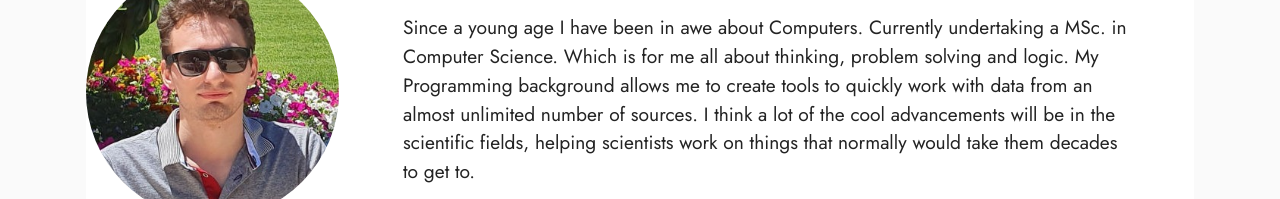
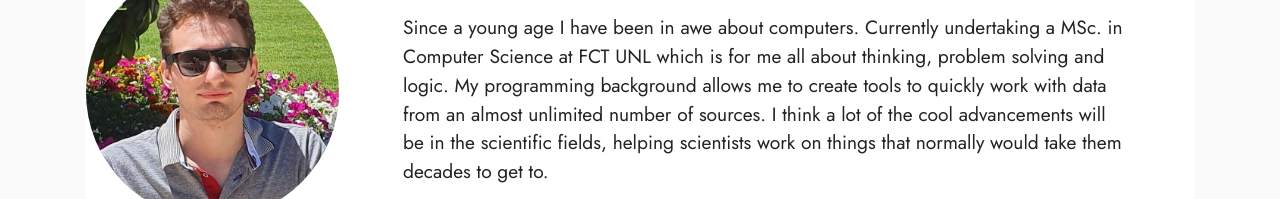
Before and after one commit to denisov93/tacticaldesign, a plain HTML site: page 41936.html in a window 1280 px wide. Shown: the part 216-415 px from the top of the page. Drawn offline with Linux system fonts and the light colour scheme.

Commit message:
Personal Profile Update

```diff
--- a/41936.html
+++ b/41936.html
@@ -66,9 +66,9 @@
                             <h6 class="card-subtitle mbr-fonts-style mb-3 display-4">
                                 <strong>Computer Scientist</strong></h6>
                             <p class="mbr-text mbr-fonts-style display-7">
-                                Since a young age I have been in awe about Computers.
-                                Currently undertaking a MSc. in Computer Science. Which is for me all about thinking, problem solving and logic.
-                                My Programming background allows me to create tools to quickly work with data from an almost unlimited number of sources.
+                                Since a young age I have been in awe about computers.
+                                Currently undertaking a MSc. in Computer Science at FCT UNL which is for me all about thinking, problem solving and logic.
+                                My programming background allows me to create tools to quickly work with data from an almost unlimited number of sources.
                                 I think a lot of the cool advancements will be in the scientific fields, helping scientists work on things that normally would take them decades to get to.
                             </p>
                             <div class="social-row display-7">
@@ -77,10 +77,6 @@
                                         <span class="mbr-iconfont socicon socicon-facebook"></span>
                                     </a>
                                 </div>
-
-
-
-
                             </div>
                         </div>
                     </div>
```
